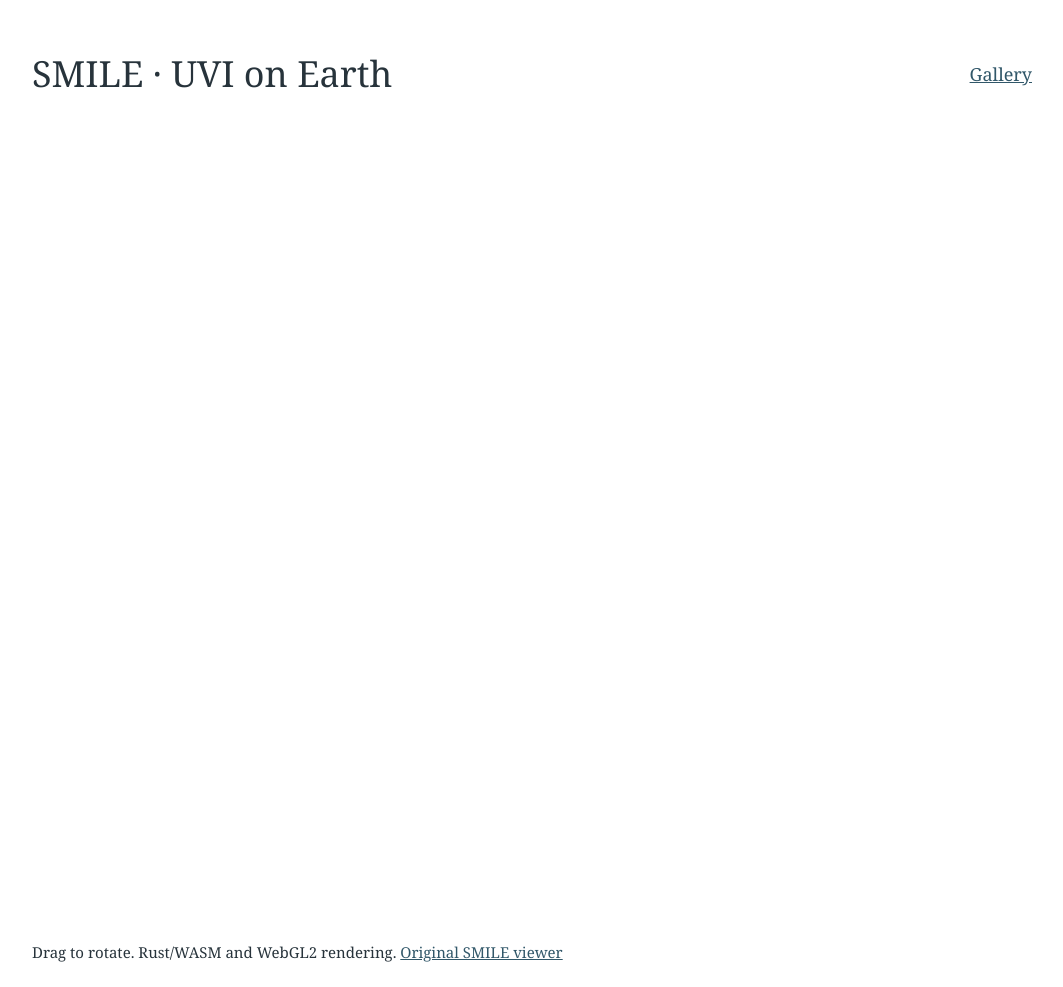
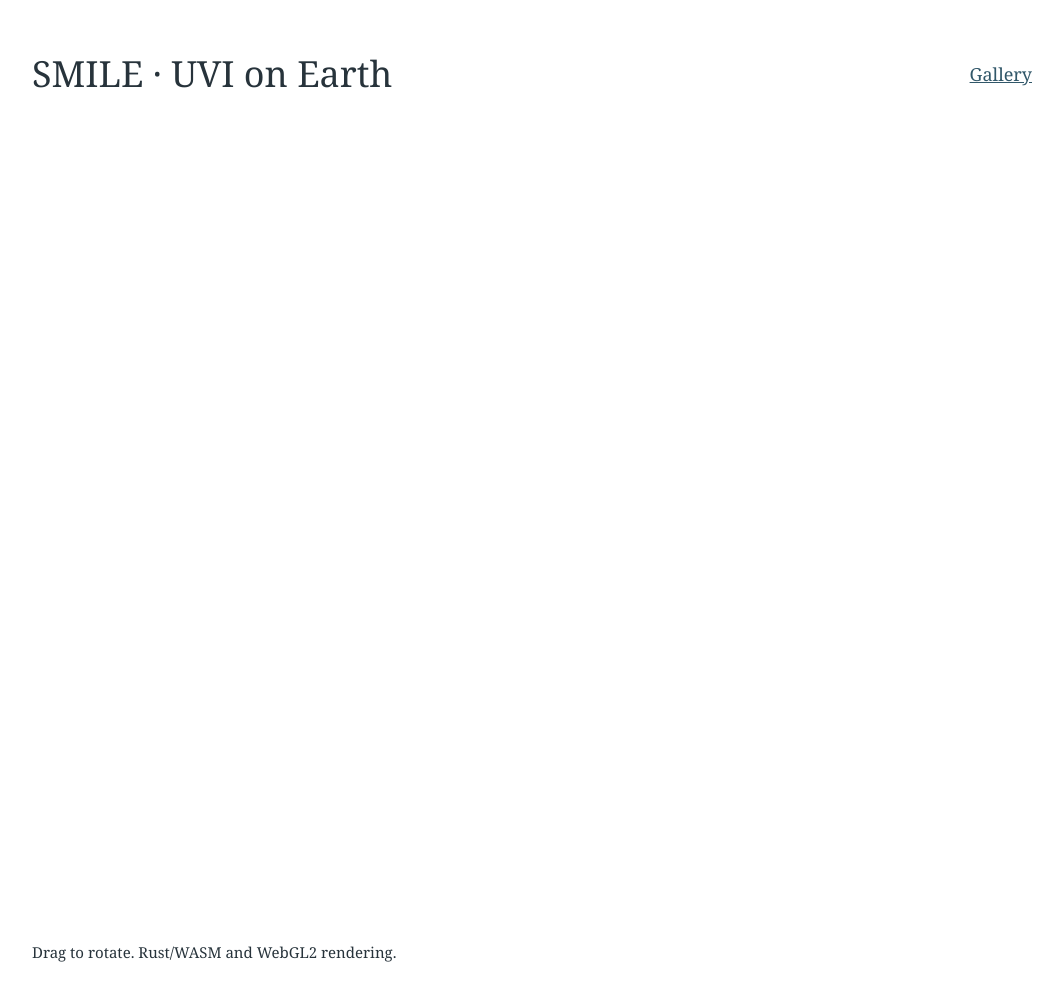
Before and after one commit to jvierine/rustplotlib, a website: page web/smile.html in a window 1280 px wide. Shown: the whole page, without its empty margins (108-1171 px from the left). Drawn offline with Linux system fonts and the light colour scheme.

Commit message:
Remove link to unpublished SMILE viewer

```diff
--- a/web/smile.html
+++ b/web/smile.html
@@ -1 +1 @@
-<!doctype html><html lang="en"><meta charset="utf-8"><meta name="viewport" content="width=device-width,initial-scale=1"><title>SMILE globe · rustplotlib</title><style>body{max-width:1000px;margin:25px auto;padding:0 20px;font:18px Georgia,serif;color:#27333b}header{display:flex;justify-content:space-between;align-items:center}h1{font-weight:normal}a{color:#315769}canvas{width:100%;height:auto;touch-action:none}p{font-size:15px}</style><header><h1>SMILE · UVI on Earth</h1><a href="gallery/index.html">Gallery</a></header><div id="epoch"></div><canvas id="smile" width="1000" height="800"></canvas><p id="source"></p><p>Drag to rotate. Rust/WASM and WebGL2 rendering. <a href="https://juha.no/smile/">Original SMILE viewer</a></p><script type="module" src="dist/smile.js"></script></html>
+<!doctype html><html lang="en"><meta charset="utf-8"><meta name="viewport" content="width=device-width,initial-scale=1"><title>SMILE globe · rustplotlib</title><style>body{max-width:1000px;margin:25px auto;padding:0 20px;font:18px Georgia,serif;color:#27333b}header{display:flex;justify-content:space-between;align-items:center}h1{font-weight:normal}a{color:#315769}canvas{width:100%;height:auto;touch-action:none}p{font-size:15px}</style><header><h1>SMILE · UVI on Earth</h1><a href="gallery/index.html">Gallery</a></header><div id="epoch"></div><canvas id="smile" width="1000" height="800"></canvas><p id="source"></p><p>Drag to rotate. Rust/WASM and WebGL2 rendering.</p><script type="module" src="dist/smile.js"></script></html>
```
